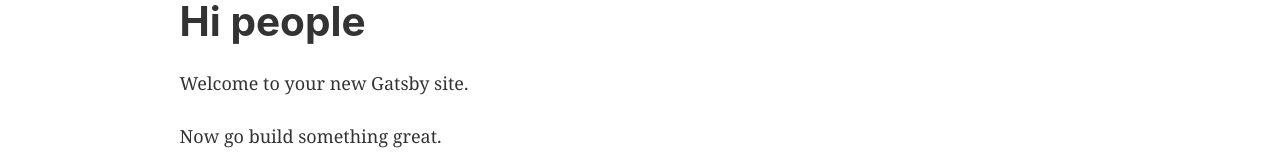
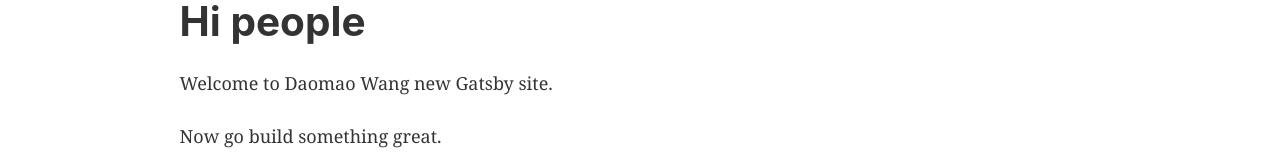
Before and after one commit to Ziwen9587/Netlify, a Gatsby site: page / in a window 1280 px wide. Shown: the part 123-283 px from the top of the page. Built offline with nearby package versions, Linux system fonts and the light colour scheme; Gatsby itself is replaced by a stand-in of ours.

Commit message:
modified index.js

```diff
--- a/src/pages/index.js
+++ b/src/pages/index.js
@@ -9,7 +9,7 @@
   <Layout>
     <Seo title="Home" />
     <h1>Hi people</h1>
-    <p>Welcome to your new Gatsby site.</p>
+    <p>Welcome to Daomao Wang new Gatsby site.</p>
     <p>Now go build something great.</p>
     <StaticImage
       src="../images/gatsby-astronaut.png"
```
